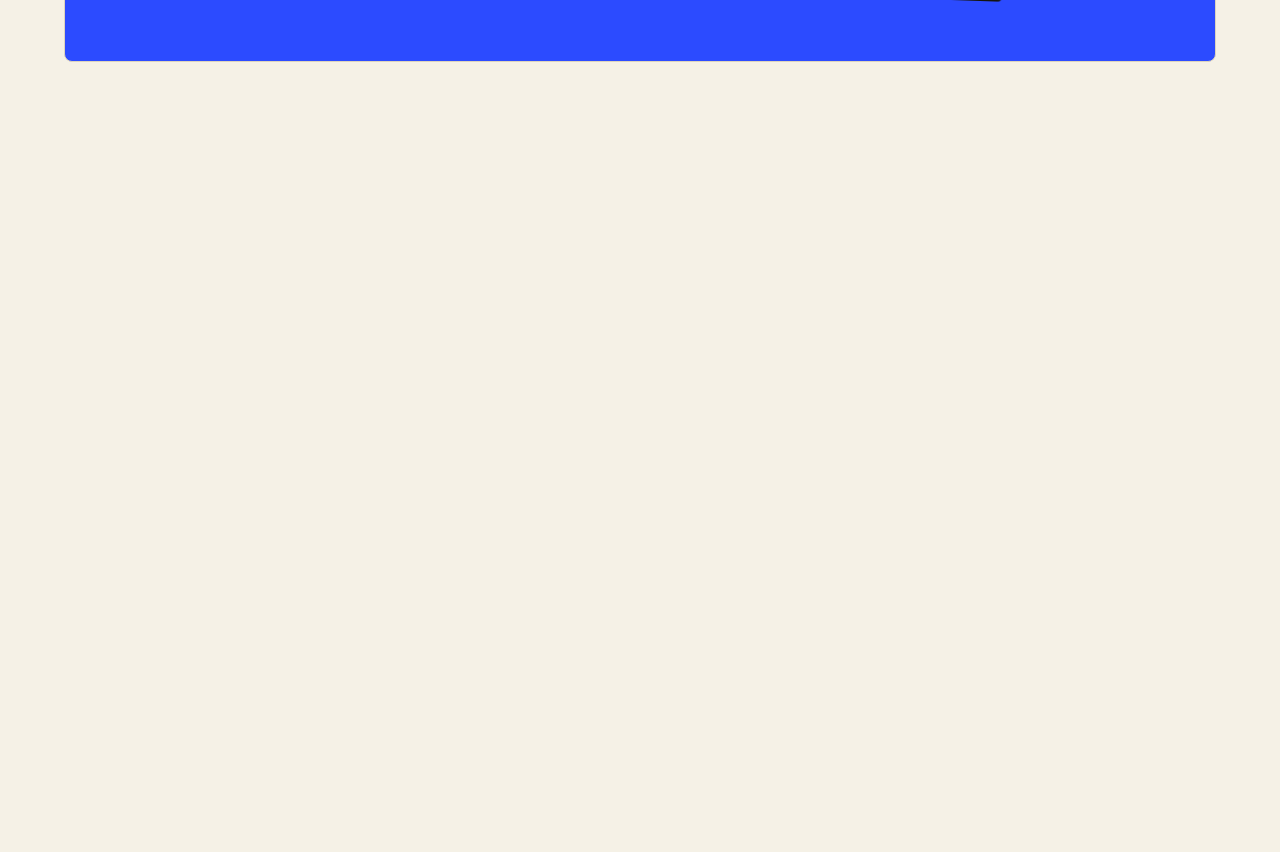
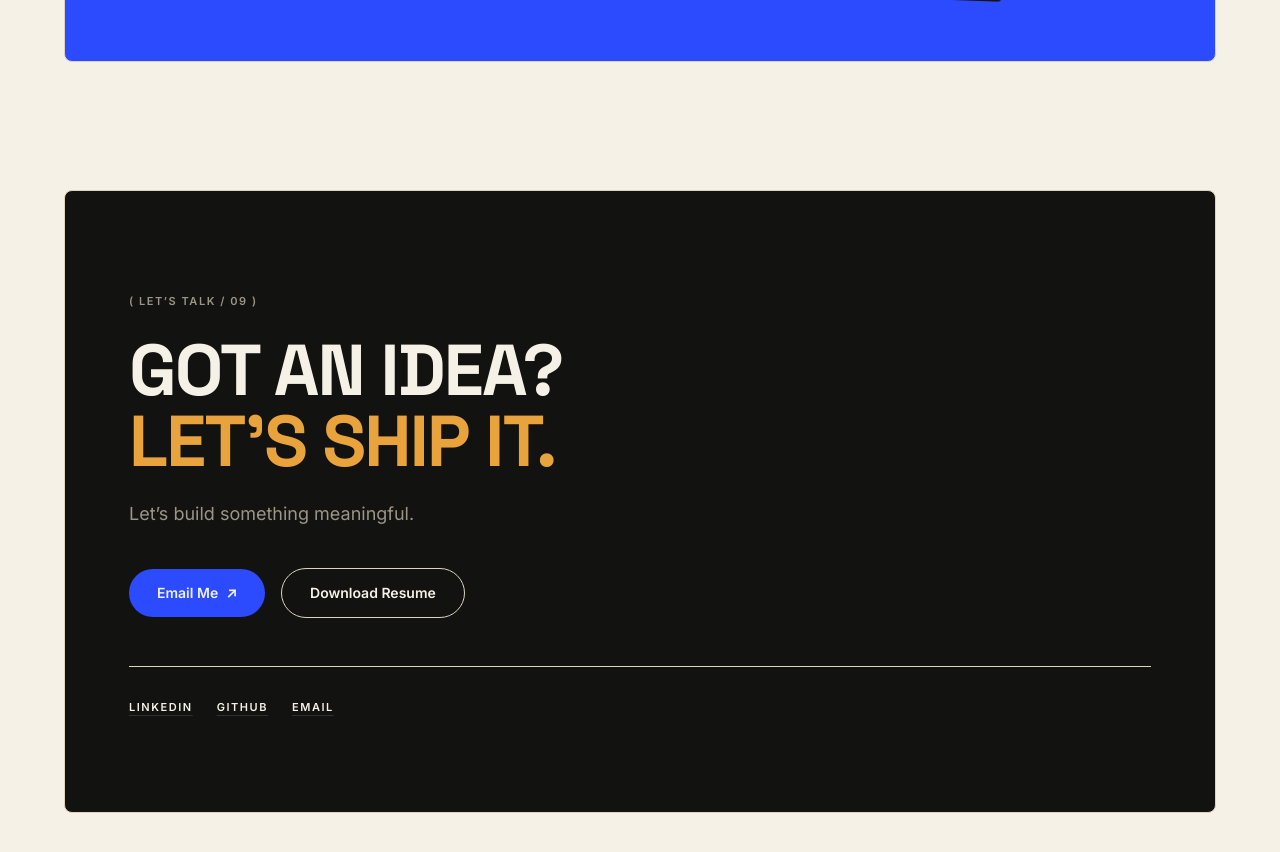
Before and after one commit to himanshugoud/himanshu-portfolio, a Next.js app: page / in a window 1280 px wide. Shown: the part 8260-9112 px from the top of the page. Before the commit the page ends 8386 px from the top, so only its background shows below. Built offline with nearby package versions, Linux system fonts and the light colour scheme.

Commit message:
Phase 9: Contact

```diff
--- a/src/app/page.tsx
+++ b/src/app/page.tsx
@@ -8,6 +8,7 @@ import ToolsSection from "@/components/ToolsSection";
 import CertificationsSection from "@/components/CertificationsSection";
 import BeyondCodeSection from "@/components/BeyondCodeSection";
 import FinalVisualSection from "@/components/FinalVisualSection";
+import ContactSection from "@/components/ContactSection";
 
 export default function Home() {
   return (
@@ -22,6 +23,7 @@ export default function Home() {
       <CertificationsSection />
       <BeyondCodeSection />
       <FinalVisualSection />
+      <ContactSection />
     </main>
   );
 }
--- /dev/null
+++ b/src/components/ContactSection.tsx
@@ -0,0 +1,102 @@
+"use client";
+
+import { motion } from "framer-motion";
+import { site } from "@/lib/site";
+
+const container = {
+  hidden: {},
+  show: { transition: { staggerChildren: 0.09, delayChildren: 0.05 } },
+};
+
+const item = {
+  hidden: { opacity: 0, y: 18 },
+  show: {
+    opacity: 1,
+    y: 0,
+    transition: { duration: 0.6, ease: [0.22, 1, 0.36, 1] as const },
+  },
+};
+
+export default function ContactSection() {
+  return (
+    <section id="contact" className="content-col py-10 md:py-16">
+      <motion.div
+        variants={container}
+        initial="hidden"
+        whileInView="show"
+        viewport={{ once: true, amount: 0.2 }}
+        className="rounded-[var(--radius-md)] border border-dark-line bg-dark px-6 py-16 text-dark-ink sm:px-10 md:px-16 md:py-24"
+      >
+        <motion.span variants={item} className="label-meta text-dark-muted">
+          ( Let&rsquo;s talk / 09 )
+        </motion.span>
+
+        <motion.h2
+          variants={item}
+          className="mt-6 font-display text-4xl font-bold uppercase leading-[0.98] tracking-tight sm:text-6xl lg:text-7xl"
+        >
+          Got an idea?
+          <br />
+          <span className="text-gold">Let&rsquo;s ship it.</span>
+        </motion.h2>
+
+        <motion.p variants={item} className="mt-6 max-w-[40ch] text-lg text-dark-muted">
+          Let&rsquo;s build something meaningful.
+        </motion.p>
+
+        <motion.div variants={item} className="mt-10 flex flex-wrap items-center gap-4">
+          <a
+            href={`mailto:${site.email}`}
+            data-cursor-hover
+            className="group inline-flex items-center gap-2 rounded-full bg-accent px-7 py-3.5 text-sm font-semibold text-accent-ink transition-colors hover:bg-accent-dim"
+          >
+            Email Me
+            <span className="transition-transform duration-200 ease-out group-hover:translate-x-0.5 group-hover:-translate-y-0.5">
+              &#8599;
+            </span>
+          </a>
+          <a
+            href={site.links.resume}
+            target="_blank"
+            rel="noopener noreferrer"
+            data-cursor-hover
+            className="inline-flex items-center gap-2 rounded-full border border-dark-line px-7 py-3.5 text-sm font-semibold text-dark-ink transition-colors hover:border-dark-ink"
+          >
+            Download Resume
+          </a>
+        </motion.div>
+
+        <motion.div
+          variants={item}
+          className="mt-12 flex flex-wrap items-center gap-6 border-t border-dark-line pt-8"
+        >
+          <a
+            href={site.links.linkedin}
+            target="_blank"
+            rel="noopener noreferrer"
+            data-cursor-hover
+            className="label-meta text-dark-ink underline decoration-dark-line underline-offset-4 transition-colors hover:text-accent"
+          >
+            LinkedIn
+          </a>
+          <a
+            href={site.links.github}
+            target="_blank"
+            rel="noopener noreferrer"
+            data-cursor-hover
+            className="label-meta text-dark-ink underline decoration-dark-line underline-offset-4 transition-colors hover:text-accent"
+          >
+            GitHub
+          </a>
+          <a
+            href={`mailto:${site.email}`}
+            data-cursor-hover
+            className="label-meta text-dark-ink underline decoration-dark-line underline-offset-4 transition-colors hover:text-accent"
+          >
+            Email
+          </a>
+        </motion.div>
+      </motion.div>
+    </section>
+  );
+}
```
